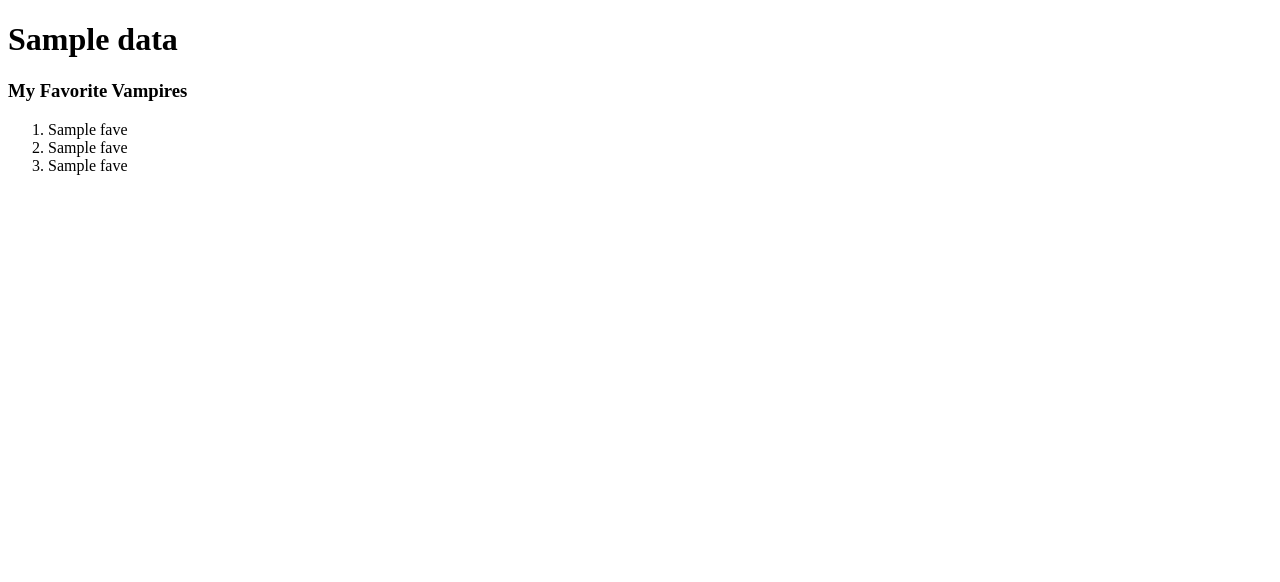
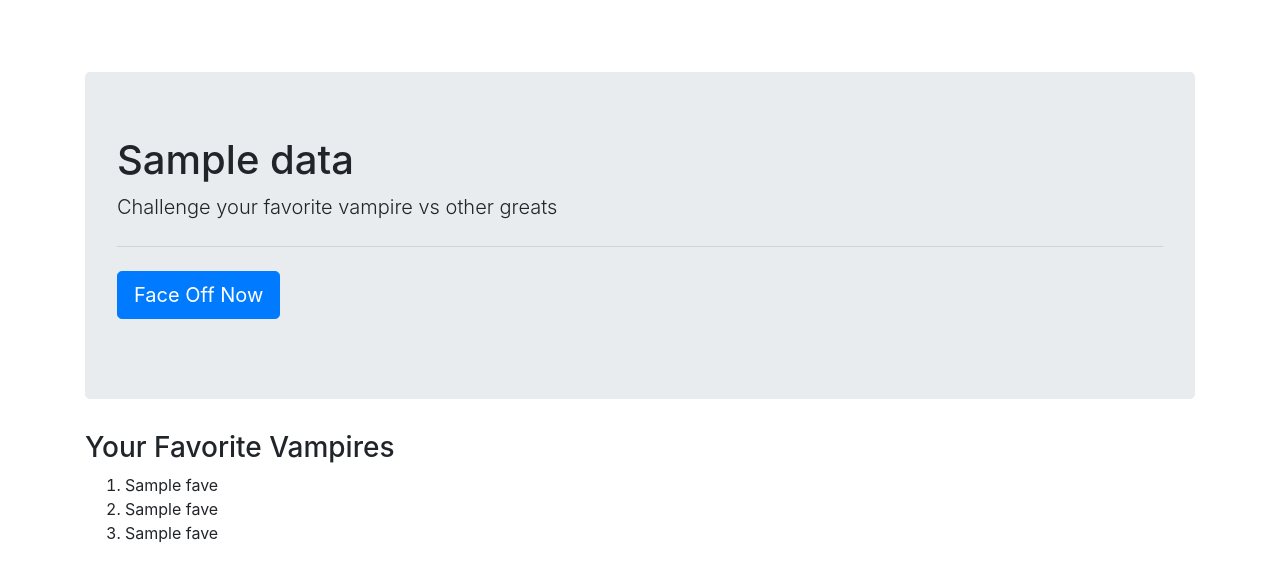
Before and after one commit to michaelballard7/vampireSquareOff, a Flask app: template templates/index.html in a window 1280 px wide. Shown: the top 582 px of the page. Run offline with Flask 2, Linux system fonts and the light colour scheme; the template is opened without the code that fills it: most values are stand-ins (such as "Sample title", 1, 10 or a date in 2020); parts of the project's set-up code (start-up, migrations or seed data) failed here and were passed over; some libraries are stand-ins or nearby versions.

Commit message:
began UI

```diff
--- a/templates/index.html
+++ b/templates/index.html
@@ -5,14 +5,30 @@
     <meta name="viewport" content="width=device-width, initial-scale=1.0">
     <meta http-equiv="X-UA-Compatible" content="ie=edge">
     <title>Top Vampire</title>
+    <link rel="stylesheet" href="https://stackpath.bootstrapcdn.com/bootstrap/4.1.3/css/bootstrap.min.css">
 </head>
 <body>
+    <br><br><br>
+    <div class="container">
+            <div class="jumbotron">
                     <h1>{{data['title']}}</h1>
-    <h3>My Favorite Vampires</h3>
+                    <p class="lead">Challenge your favorite vampire vs other greats</p>
+                    <hr class="my-4">
+                    <p class="lead">
+                      <a class="btn btn-primary btn-lg" href="#" role="button">Face Off Now</a>
+                    </p>
+                  </div>
+
+            <h3>Your Favorite Vampires</h3>
             <ol>
                 <li>{{data['faves'][0]}}</li>
                 <li>{{data['faves'][1]}}</li>
                 <li>{{data['faves'][2]}}</li>
             </ol>
+    </div>
+
+    <script src="https://code.jquery.com/jquery-3.2.1.slim.min.js" integrity="sha384-KJ3o2DKtIkvYIK3UENzmM7KCkRr/rE9/Qpg6aAZGJwFDMVNA/GpGFF93hXpG5KkN" crossorigin="anonymous"></script>
+    <script src="https://cdnjs.cloudflare.com/ajax/libs/popper.js/1.12.9/umd/popper.min.js" integrity="sha384-ApNbgh9B+Y1QKtv3Rn7W3mgPxhU9K/ScQsAP7hUibX39j7fakFPskvXusvfa0b4Q" crossorigin="anonymous"></script>
+    <script src="https://maxcdn.bootstrapcdn.com/bootstrap/4.0.0/js/bootstrap.min.js" integrity="sha384-JZR6Spejh4U02d8jOt6vLEHfe/JQGiRRSQQxSfFWpi1MquVdAyjUar5+76PVCmYl" crossorigin="anonymous"></script>
 </body>
 </html>
```
Lines whose indentation alone changed are shown as unchanged.
